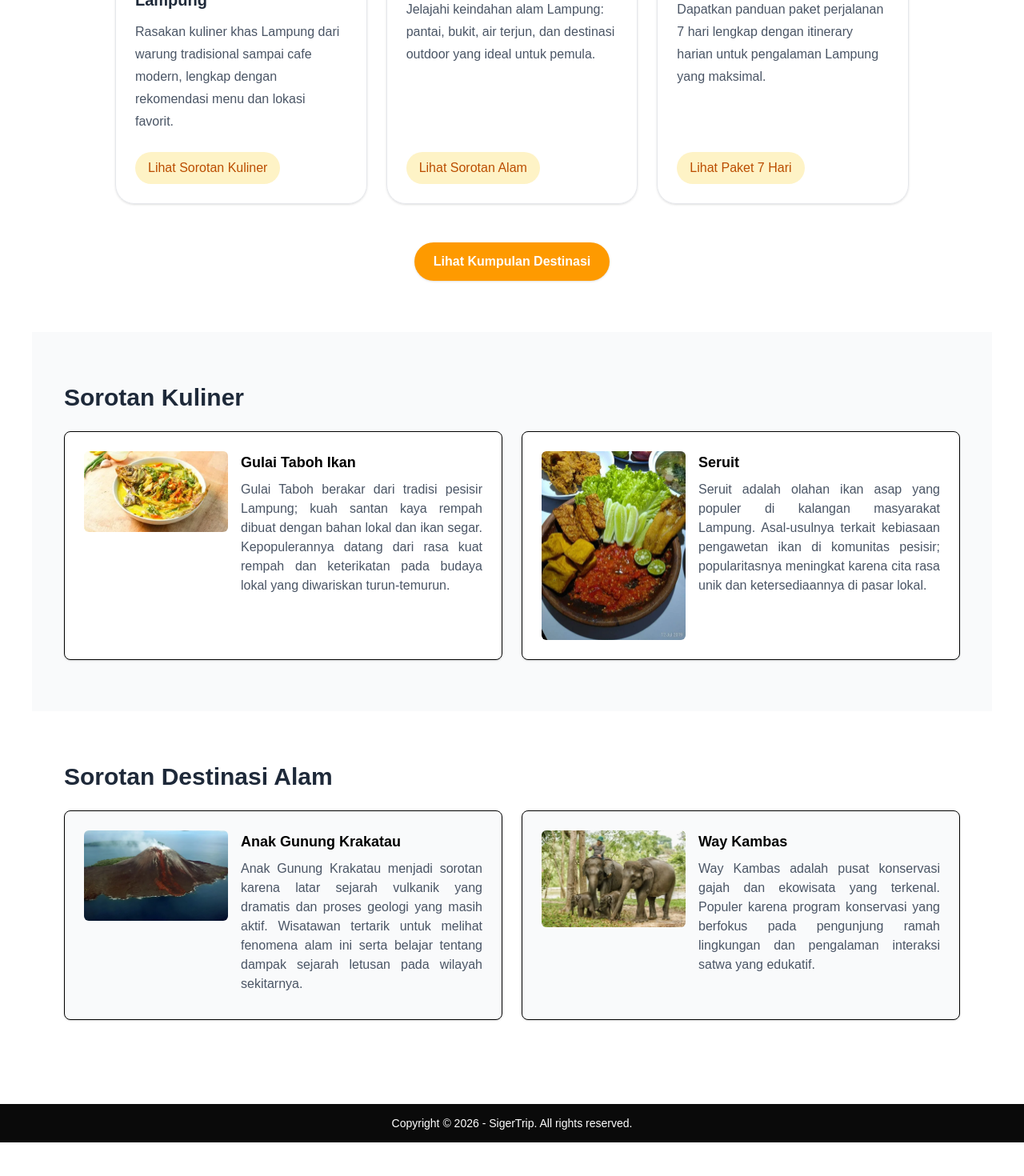
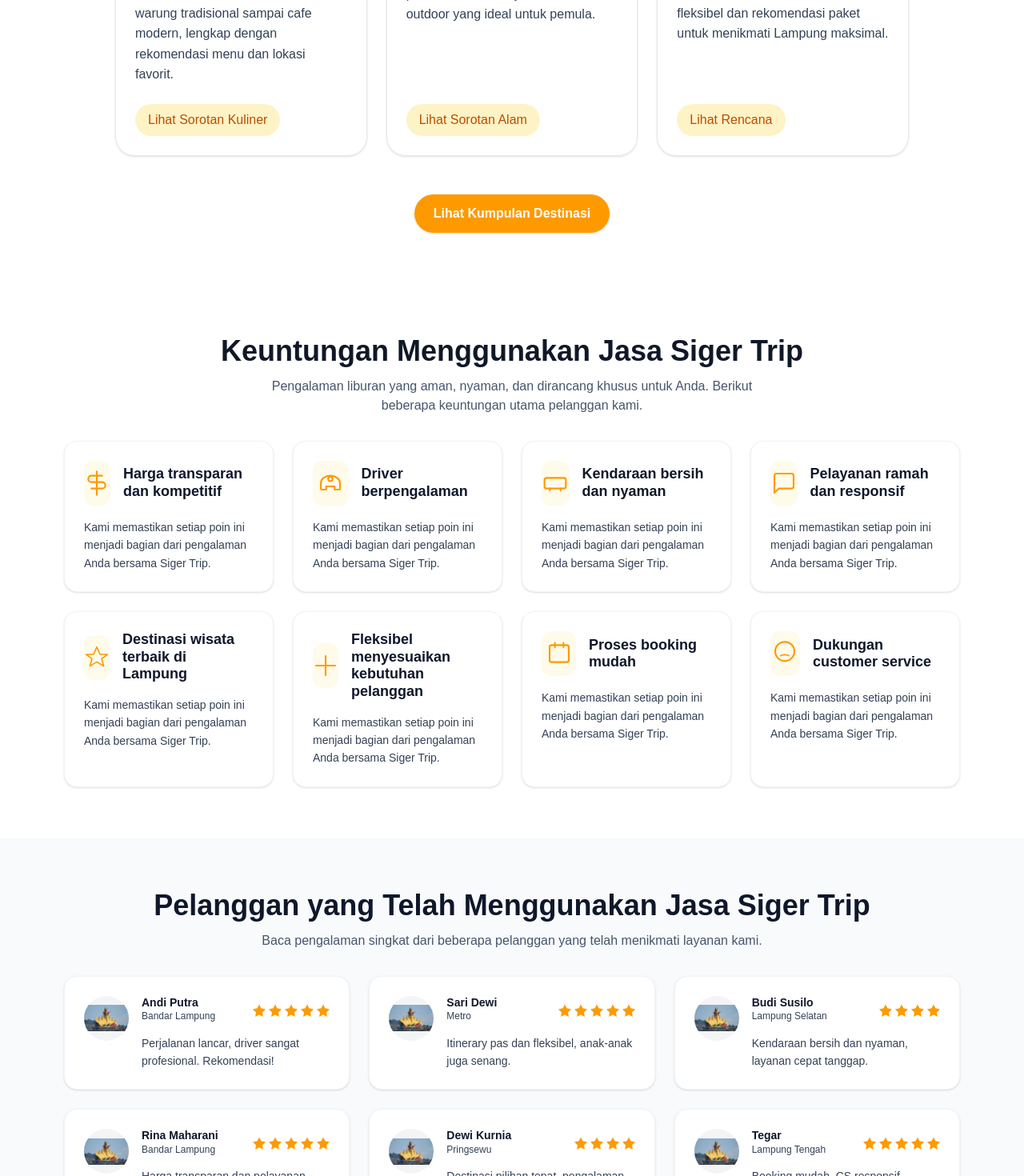
Before and after one commit to Nafiz-547/TI-WEB-24A-ShuangXi, a Next.js app in the folder siger-trip/: page / in a window 1280 px wide. Shown: the part 1100-2570 px from the top of the page at 80% size. Before the commit the page ends 2528 px from the top, so only its background shows below. Built offline with nearby package versions, Linux system fonts and the light colour scheme.

Commit message:
tama: menambahkan section benefit apa yang didapat menggunakan jasa siger trip dan menambahkan section kisi kepuasan pelanggan

```diff
--- a/siger-trip/app/destinasi/[id]/page.tsx
+++ b/siger-trip/app/destinasi/[id]/page.tsx
@@ -136,9 +136,9 @@
                     {/* Detail Informasi Destinasi */}
                     <div className="p-5 sm:w-2/3 flex flex-col justify-between">
                       <div>
-                        <h4 className="text-lg font-bold text-slate-800">{dest.name}</h4>
-                        <p className="text-xs text-slate-400 mt-0.5">📍 {dest.location}</p>
-                        <p className="text-slate-600 text-xs md:text-sm mt-3 leading-relaxed line-clamp-3">
+                        <h4 className="card-title text-lg">{dest.name}</h4>
+                        <p className="card-desc text-xs mt-0.5">📍 {dest.location}</p>
+                        <p className="card-desc text-xs md:text-sm mt-3 leading-relaxed line-clamp-3">
                           {dest.description}
                         </p>
                       </div>
--- a/siger-trip/app/destinasi/page.tsx
+++ b/siger-trip/app/destinasi/page.tsx
@@ -48,13 +48,13 @@
             {/* Informasi Detail Paket */}
             <div className="p-6 flex flex-col justify-between lg:w-3/5">
               <div>
-                <div className="flex items-center gap-2 text-xs text-slate-400 mb-1">
+                  <div className="flex items-center gap-2 text-xs text-[#334155] mb-1">
                     <span>⏱️ {pkg.duration} Hari Perjalanan</span>
                   </div>
-                <h3 className="text-xl font-bold text-slate-800 mb-2 hover:text-[#f78232] transition-colors">
+                  <h3 className="card-title text-xl mb-2 hover:text-[#f78232] transition-colors">
                     {pkg.title}
                   </h3>
-                <p className="text-slate-600 text-sm line-clamp-3 mb-4">
+                  <p className="card-desc text-sm line-clamp-3 mb-4">
                     {pkg.description}
                   </p>
               </div>
--- a/siger-trip/app/globals.css
+++ b/siger-trip/app/globals.css
@@ -24,30 +24,45 @@
   color: var(--foreground);
   font-family: Arial, Helvetica, sans-serif;
 }
-header {
-  background-color: #ffffff;
-  color: #ededed;
-  padding: 0 1em;
-  height: 100px;
-  display: flex;
-  justify-content: flex-start;
-  align-items: center;
-  position: sticky;
-  top: 0;
+.content {
+  margin: 0;
+  color: inherit;
 }
 
-footer {
-  background-color: #0a0a0a;
-  color: white;
-  padding: 1em;
-  text-align: center;
-  position: static;
+/* Keep header/footer minimal — layout.tsx uses Tailwind classes for visuals */
+.site-header {
+  display: flex;
+  align-items: center;
 }
 
-.content {
-  margin: 2.5em;
-  color: black;
-  text-align: justify;
+.site-footer {
+  color: #e6e6e6;
+}
+
+/* Card typography for consistent readability */
+.card-title {
+  color: #0f172a;
+  font-weight: 700;
+  opacity: 1;
+  line-height: 1.2;
+}
+
+.card-desc {
+  color: #334155;
+  font-weight: 500;
+  line-height: 1.6;
+}
+
+/* Utility to ensure card stacks on mobile with image on top */
+.card-stack-mobile {
+  display: flex;
+  flex-direction: column;
+}
+.card-stack-mobile .card-media {
+  order: 0;
+}
+.card-stack-mobile .card-body {
+  order: 1;
 }
 
 .text-border {
--- a/siger-trip/app/layout.tsx
+++ b/siger-trip/app/layout.tsx
@@ -38,8 +38,10 @@
         </main>
 
         {/* Footer */}
-        <footer className="bg-white border-t py-6 text-center text-sm text-gray-500">
-          Copyright &copy; 2026 - SigerTrip. All rights reserved.
+        <footer className="bg-slate-900 text-slate-200 border-t border-slate-800">
+          <div className="max-w-7xl mx-auto px-4 py-6 text-center text-sm text-slate-400">
+            © 2026 SigerTrip. All rights reserved.
+          </div>
         </footer>
 
       </body>
--- a/siger-trip/app/page.tsx
+++ b/siger-trip/app/page.tsx
@@ -51,47 +51,139 @@
           <h2 className="text-3xl md:text-4xl font-bold text-gray-800 mb-4">Destinasi Untuk Pengunjung Pertama Kali</h2>
           <p className="text-lg text-gray-600 mb-8">Kami mengumpulkan destinasi terbaik di Lampung yang cocok untuk wisatawan yang baru pertama kali berkunjung — mulai dari pantai, budaya, hingga wisata kuliner. Temukan rekomendasi lengkap dan rencana perjalanan yang mudah diikuti.</p>
           <div className="grid gap-6 md:grid-cols-3 mb-12">
-            <div className="rounded-3xl border border-gray-200 p-6 text-left shadow-sm hover:shadow-lg transition-shadow duration-200 flex flex-col justify-between h-full">
+            <div className="rounded-3xl border border-gray-200 p-6 text-left shadow-sm hover:shadow-lg transition-shadow duration-200 flex flex-col justify-between h-full card-stack-mobile">
               <div>
                 <div className="mb-4 flex h-16 w-16 items-center justify-center rounded-2xl bg-amber-50">
                   <Image src="/images/icon makanan home (1).webp" alt="Icon makanan" width={48} height={48} className="object-contain" />
                 </div>
-                <h3 className="text-xl font-semibold text-gray-800 mb-3">Destinasi Kuliner di Lampung</h3>
-                <p className="text-gray-600 leading-7">Rasakan kuliner khas Lampung dari warung tradisional sampai cafe modern, lengkap dengan rekomendasi menu dan lokasi favorit.</p>
+                <h3 className="card-title text-xl mb-3">Destinasi Kuliner di Lampung</h3>
+                <p className="card-desc">Rasakan kuliner khas Lampung dari warung tradisional sampai cafe modern, lengkap dengan rekomendasi menu dan lokasi favorit.</p>
               </div>
               <div className="mt-6">
                 <Link href="#kuliner" className="inline-block px-4 py-2 bg-amber-100 text-amber-700 rounded-full font-medium hover:bg-amber-200">Lihat Sorotan Kuliner</Link>
               </div>
             </div>
 
-            <div className="rounded-3xl border border-gray-200 p-6 text-left shadow-sm hover:shadow-lg transition-shadow duration-200 flex flex-col justify-between h-full">
+            <div className="rounded-3xl border border-gray-200 p-6 text-left shadow-sm hover:shadow-lg transition-shadow duration-200 flex flex-col justify-between h-full card-stack-mobile">
               <div>
                 <div className="mb-4 flex h-16 w-16 items-center justify-center rounded-2xl bg-amber-50">
                   <Image src="/images/icon alam home.webp" alt="Icon destinasi alam" width={48} height={48} className="object-contain" />
                 </div>
-                <h3 className="text-xl font-semibold text-gray-800 mb-3">Destinasi Alam di Lampung</h3>
-                <p className="text-gray-600 leading-7">Jelajahi keindahan alam Lampung: pantai, bukit, air terjun, dan destinasi outdoor yang ideal untuk pemula.</p>
+                <h3 className="card-title text-xl mb-3">Destinasi Alam di Lampung</h3>
+                <p className="card-desc">Jelajahi keindahan alam Lampung: pantai, bukit, air terjun, dan destinasi outdoor yang ideal untuk pemula.</p>
               </div>
               <div className="mt-6">
                 <Link href="#alam" className="inline-block px-4 py-2 bg-amber-100 text-amber-700 rounded-full font-medium hover:bg-amber-200">Lihat Sorotan Alam</Link>
               </div>
             </div>
 
-            <div className="rounded-3xl border border-gray-200 p-6 text-left shadow-sm hover:shadow-lg transition-shadow duration-200 flex flex-col justify-between h-full">
+            <div className="rounded-3xl border border-gray-200 p-6 text-left shadow-sm hover:shadow-lg transition-shadow duration-200 flex flex-col justify-between h-full card-stack-mobile">
               <div>
                 <div className="mb-4 flex h-16 w-16 items-center justify-center rounded-2xl bg-amber-50">
                   <Image src="/images/icon destinasi home.webp" alt="Icon paket destinasi" width={48} height={48} className="object-contain" />
                 </div>
-                <h3 className="text-xl font-semibold text-gray-800 mb-3">Paket 7 Hari di Lampung</h3>
-                <p className="text-gray-600 leading-7">Dapatkan panduan paket perjalanan 7 hari lengkap dengan itinerary harian untuk pengalaman Lampung yang maksimal.</p>
+                <h3 className="card-title text-xl mb-3">Rencana Perjalanan & Paket</h3>
+                <p className="card-desc">Temukan rencana perjalanan yang fleksibel dan rekomendasi paket untuk menikmati Lampung maksimal.</p>
               </div>
               <div className="mt-6">
-                <Link href="/destinasi#paket" className="inline-block px-4 py-2 bg-amber-100 text-amber-700 rounded-full font-medium hover:bg-amber-200">Lihat Paket 7 Hari</Link>
+                <Link href="/destinasi#paket" className="inline-block px-4 py-2 bg-amber-100 text-amber-700 rounded-full font-medium hover:bg-amber-200">Lihat Rencana</Link>
               </div>
             </div>
           </div>
           <div className="flex justify-center">
             <Link href="/destinasi" className="inline-block px-6 py-3 bg-amber-500 text-white rounded-full font-semibold shadow hover:bg-amber-600">Lihat Kumpulan Destinasi</Link>
+          </div>
+        </div>
+      </section>
+
+      {/* KEUNTUNGAN MENGGUNAKAN JASA SIGER TRIP */}
+      <section id="paket" className="py-16 bg-white">
+        <div className="max-w-6xl mx-auto px-4">
+          <div className="text-center mb-8">
+            <h3 className="text-3xl md:text-4xl font-bold text-gray-900">Keuntungan Menggunakan Jasa Siger Trip</h3>
+            <p className="mt-3 text-slate-600 max-w-2xl mx-auto">Pengalaman liburan yang aman, nyaman, dan dirancang khusus untuk Anda. Berikut beberapa keuntungan utama pelanggan kami.</p>
+          </div>
+
+          <div className="grid gap-6 sm:grid-cols-2 lg:grid-cols-4">
+            {[
+              { title: 'Harga transparan dan kompetitif', icon: (
+                <svg className="h-8 w-8 text-amber-500" viewBox="0 0 24 24" fill="none" xmlns="http://www.w3.org/2000/svg"><path d="M12 1v22" stroke="currentColor" strokeWidth="1.6" strokeLinecap="round"/><path d="M17 5H7a3 3 0 000 6h10a3 3 0 010 6H7" stroke="currentColor" strokeWidth="1.6" strokeLinecap="round" strokeLinejoin="round"/></svg>
+              )},
+              { title: 'Driver berpengalaman', icon: (
+                <svg className="h-8 w-8 text-amber-500" viewBox="0 0 24 24" fill="none" xmlns="http://www.w3.org/2000/svg"><path d="M3 12c0-4 4-7 9-7s9 3 9 7v5a1 1 0 01-1 1h-4v-3H8v3H4a1 1 0 01-1-1v-5z" stroke="currentColor" strokeWidth="1.6" strokeLinecap="round" strokeLinejoin="round"/><circle cx="12" cy="8" r="2" stroke="currentColor" strokeWidth="1.6"/></svg>
+              )},
+              { title: 'Kendaraan bersih dan nyaman', icon: (
+                <svg className="h-8 w-8 text-amber-500" viewBox="0 0 24 24" fill="none" xmlns="http://www.w3.org/2000/svg"><rect x="2" y="7" width="20" height="10" rx="2" stroke="currentColor" strokeWidth="1.6"/><path d="M7 17v2M17 17v2" stroke="currentColor" strokeWidth="1.6" strokeLinecap="round"/></svg>
+              )},
+              { title: 'Pelayanan ramah dan responsif', icon: (
+                <svg className="h-8 w-8 text-amber-500" viewBox="0 0 24 24" fill="none" xmlns="http://www.w3.org/2000/svg"><path d="M21 15a2 2 0 01-2 2H7l-4 4V5a2 2 0 012-2h14a2 2 0 012 2z" stroke="currentColor" strokeWidth="1.6" strokeLinecap="round" strokeLinejoin="round"/></svg>
+              )},
+              { title: 'Destinasi wisata terbaik di Lampung', icon: (
+                <svg className="h-8 w-8 text-amber-500" viewBox="0 0 24 24" fill="none" xmlns="http://www.w3.org/2000/svg"><path d="M12 2l3 7h7l-5.5 4 2 7L12 16l-6.5 4 2-7L2 9h7z" stroke="currentColor" strokeWidth="1.2" strokeLinecap="round" strokeLinejoin="round"/></svg>
+              )},
+              { title: 'Fleksibel menyesuaikan kebutuhan pelanggan', icon: (
+                <svg className="h-8 w-8 text-amber-500" viewBox="0 0 24 24" fill="none" xmlns="http://www.w3.org/2000/svg"><path d="M3 12h18M12 3v18" stroke="currentColor" strokeWidth="1.6" strokeLinecap="round"/></svg>
+              )},
+              { title: 'Proses booking mudah', icon: (
+                <svg className="h-8 w-8 text-amber-500" viewBox="0 0 24 24" fill="none" xmlns="http://www.w3.org/2000/svg"><rect x="3" y="4" width="18" height="16" rx="2" stroke="currentColor" strokeWidth="1.6"/><path d="M16 2v4M8 2v4" stroke="currentColor" strokeWidth="1.6" strokeLinecap="round"/></svg>
+              )},
+              { title: 'Dukungan customer service', icon: (
+                <svg className="h-8 w-8 text-amber-500" viewBox="0 0 24 24" fill="none" xmlns="http://www.w3.org/2000/svg"><path d="M21 10a9 9 0 11-18 0 9 9 0 0118 0z" stroke="currentColor" strokeWidth="1.6" strokeLinecap="round" strokeLinejoin="round"/><path d="M8 14s1-1 4-1 4 1 4 1" stroke="currentColor" strokeWidth="1.2" strokeLinecap="round"/></svg>
+              )}
+            ].map((b) => (
+              <div key={b.title} className="group rounded-2xl border border-gray-100 p-6 bg-white shadow-sm hover:shadow-lg transition-shadow duration-300 hover:-translate-y-1 transform">
+                <div className="flex items-center gap-4 mb-4">
+                  <div className="flex h-14 w-14 items-center justify-center rounded-xl bg-amber-50 text-amber-600">{b.icon}</div>
+                  <h4 className="card-title text-lg">{b.title}</h4>
+                </div>
+                <p className="card-desc text-sm">Kami memastikan setiap poin ini menjadi bagian dari pengalaman Anda bersama Siger Trip.</p>
+              </div>
+            ))}
+          </div>
+        </div>
+      </section>
+
+      {/* PELANGGAN YANG TELAH MENGGUNAKAN JASA SIGER TRIP (TESTIMONIALS) */}
+      <section id="infotainment" className="py-16 bg-slate-50">
+        <div className="max-w-6xl mx-auto px-4">
+          <div className="text-center mb-8">
+            <h3 className="text-3xl md:text-4xl font-bold text-slate-900">Pelanggan yang Telah Menggunakan Jasa Siger Trip</h3>
+            <p className="mt-3 text-slate-600 max-w-2xl mx-auto">Baca pengalaman singkat dari beberapa pelanggan yang telah menikmati layanan kami.</p>
+          </div>
+
+          <div className="grid gap-6 sm:grid-cols-2 lg:grid-cols-3">
+            {[
+              { name: 'Andi Putra', city: 'Bandar Lampung', rating: 5, review: 'Perjalanan lancar, driver sangat profesional. Rekomendasi!', avatar: '/images/siger.webp' },
+              { name: 'Sari Dewi', city: 'Metro', rating: 5, review: 'Itinerary pas dan fleksibel, anak-anak juga senang.', avatar: '/images/siger.webp' },
+              { name: 'Budi Susilo', city: 'Lampung Selatan', rating: 4, review: 'Kendaraan bersih dan nyaman, layanan cepat tanggap.', avatar: '/images/siger.webp' },
+              { name: 'Rina Maharani', city: 'Bandar Lampung', rating: 5, review: 'Harga transparan dan pelayanan ramah, sangat puas.', avatar: '/images/siger.webp' },
+              { name: 'Dewi Kurnia', city: 'Pringsewu', rating: 4, review: 'Destinasi pilihan tepat, pengalaman tak terlupakan.', avatar: '/images/siger.webp' },
+              { name: 'Tegar', city: 'Lampung Tengah', rating: 5, review: 'Booking mudah, CS responsif, recommended!', avatar: '/images/siger.webp' }
+            ].map((c) => (
+              <article key={c.name} className="group bg-white rounded-2xl p-6 border border-slate-100 shadow-sm hover:shadow-lg transition-shadow duration-300 hover:-translate-y-1 transform card-stack-mobile">
+                <div className="flex flex-col sm:flex-row items-start gap-4">
+                  <div className="flex-shrink-0">
+                    <div className="h-14 w-14 rounded-full bg-gray-100 overflow-hidden flex items-center justify-center">
+                      <Image src={c.avatar} alt={`${c.name} avatar`} width={56} height={56} className="object-cover" />
+                    </div>
+                  </div>
+                  <div className="flex-1">
+                    <div className="flex items-center justify-between">
+                      <div>
+                        <h4 className="card-title text-sm">{c.name}</h4>
+                        <p className="card-desc text-xs">{c.city}</p>
+                      </div>
+                      <div className="text-amber-500 flex items-center gap-1 text-sm">
+                        {Array.from({ length: c.rating }).map((_, i) => (
+                          <svg key={i} className="h-4 w-4" viewBox="0 0 24 24" fill="currentColor" xmlns="http://www.w3.org/2000/svg"><path d="M12 .587l3.668 7.431L24 9.748l-6 5.853L19.335 24 12 19.897 4.665 24 6 15.601 0 9.748l8.332-1.73z"/></svg>
+                        ))}
+                      </div>
+                    </div>
+                    <p className="mt-3 card-desc text-sm">{c.review}</p>
+                  </div>
+                </div>
+              </article>
+            ))}
           </div>
         </div>
       </section>
@@ -102,20 +194,20 @@
           <h3 className="text-2xl md:text-3xl font-bold text-gray-800 mb-6">Sorotan Kuliner</h3>
           <div className="grid gap-6 md:grid-cols-2">
             {/* Gulai Taboh */}
-            <article className="rounded-lg bg-white border p-6 shadow-sm flex gap-4 items-start">
+            <article className="rounded-lg bg-white border p-6 shadow-sm flex flex-col sm:flex-row gap-4 items-start card-stack-mobile">
               <Image src="/images/Gulai%20Taboh%20Ikan%20khas%20Lampung%20home.webp" alt="Gulai Taboh" width={180} height={120} className="rounded-md object-cover" />
-              <div>
-                <h4 className="text-lg font-semibold mb-2">Gulai Taboh Ikan</h4>
-                <p className="text-gray-600 mb-2">Gulai Taboh berakar dari tradisi pesisir Lampung; kuah santan kaya rempah dibuat dengan bahan lokal dan ikan segar. Kepopulerannya datang dari rasa kuat rempah dan keterikatan pada budaya lokal yang diwariskan turun-temurun.</p>
+              <div className="card-body">
+                <h4 className="card-title text-lg mb-2">Gulai Taboh Ikan</h4>
+                <p className="card-desc mb-2">Gulai Taboh berakar dari tradisi pesisir Lampung; kuah santan kaya rempah dibuat dengan bahan lokal dan ikan segar. Kepopulerannya datang dari rasa kuat rempah dan keterikatan pada budaya lokal yang diwariskan turun-temurun.</p>
               </div>
             </article>
 
             {/* Seruit */}
-            <article className="rounded-lg bg-white border p-6 shadow-sm flex gap-4 items-start">
+            <article className="rounded-lg bg-white border p-6 shadow-sm flex flex-col sm:flex-row gap-4 items-start card-stack-mobile">
               <Image src="/images/seruit%20home.webp" alt="Seruit" width={180} height={120} className="rounded-md object-cover" />
-              <div>
-                <h4 className="text-lg font-semibold mb-2">Seruit</h4>
-                <p className="text-gray-600 mb-2">Seruit adalah olahan ikan asap yang populer di kalangan masyarakat Lampung. Asal-usulnya terkait kebiasaan pengawetan ikan di komunitas pesisir; popularitasnya meningkat karena cita rasa unik dan ketersediaannya di pasar lokal.</p>
+              <div className="card-body">
+                <h4 className="card-title text-lg mb-2">Seruit</h4>
+                <p className="card-desc mb-2">Seruit adalah olahan ikan asap yang populer di kalangan masyarakat Lampung. Asal-usulnya terkait kebiasaan pengawetan ikan di komunitas pesisir; popularitasnya meningkat karena cita rasa unik dan ketersediaannya di pasar lokal.</p>
               </div>
             </article>
           </div>
@@ -128,20 +220,20 @@
           <h3 className="text-2xl md:text-3xl font-bold text-gray-800 mb-6">Sorotan Destinasi Alam</h3>
           <div className="grid gap-6 md:grid-cols-2">
             {/* Anak Gunung Krakatau */}
-            <article className="rounded-lg bg-gray-50 border p-6 shadow-sm flex gap-4 items-start">
+            <article className="rounded-lg bg-gray-50 border p-6 shadow-sm flex flex-col sm:flex-row gap-4 items-start card-stack-mobile">
               <Image src="/images/Anak%20Gunung%20Krakatau%20home.webp" alt="Anak Gunung Krakatau" width={180} height={120} className="rounded-md object-cover" />
-              <div>
-                <h4 className="text-lg font-semibold mb-2">Anak Gunung Krakatau</h4>
-                <p className="text-gray-600 mb-2">Anak Gunung Krakatau menjadi sorotan karena latar sejarah vulkanik yang dramatis dan proses geologi yang masih aktif. Wisatawan tertarik untuk melihat fenomena alam ini serta belajar tentang dampak sejarah letusan pada wilayah sekitarnya.</p>
+              <div className="card-body">
+                <h4 className="card-title text-lg mb-2">Anak Gunung Krakatau</h4>
+                <p className="card-desc mb-2">Anak Gunung Krakatau menjadi sorotan karena latar sejarah vulkanik yang dramatis dan proses geologi yang masih aktif. Wisatawan tertarik untuk melihat fenomena alam ini serta belajar tentang dampak sejarah letusan pada wilayah sekitarnya.</p>
               </div>
             </article>
 
             {/* Way Kambas */}
-            <article className="rounded-lg bg-gray-50 border p-6 shadow-sm flex gap-4 items-start">
+            <article className="rounded-lg bg-gray-50 border p-6 shadow-sm flex flex-col sm:flex-row gap-4 items-start card-stack-mobile">
               <Image src="/images/Way%20Kambas%20home.webp" alt="Way Kambas" width={180} height={120} className="rounded-md object-cover" />
-              <div>
-                <h4 className="text-lg font-semibold mb-2">Way Kambas</h4>
-                <p className="text-gray-600 mb-2">Way Kambas adalah pusat konservasi gajah dan ekowisata yang terkenal. Populer karena program konservasi yang berfokus pada pengunjung ramah lingkungan dan pengalaman interaksi satwa yang edukatif.</p>
+              <div className="card-body">
+                <h4 className="card-title text-lg mb-2">Way Kambas</h4>
+                <p className="card-desc mb-2">Way Kambas adalah pusat konservasi gajah dan ekowisata yang terkenal. Populer karena program konservasi yang berfokus pada pengunjung ramah lingkungan dan pengalaman interaksi satwa yang edukatif.</p>
               </div>
             </article>
           </div>
```
Also changed, not shown: siger-trip/app/tentang_kami/page.tsx (+39 -39 lines), siger-trip/components/navbar.tsx (+10 -10 lines). Lines whose indentation alone changed are shown as unchanged.
